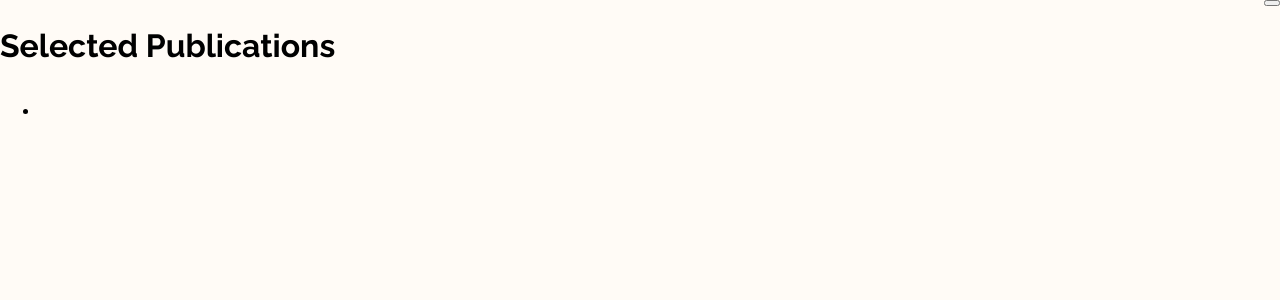
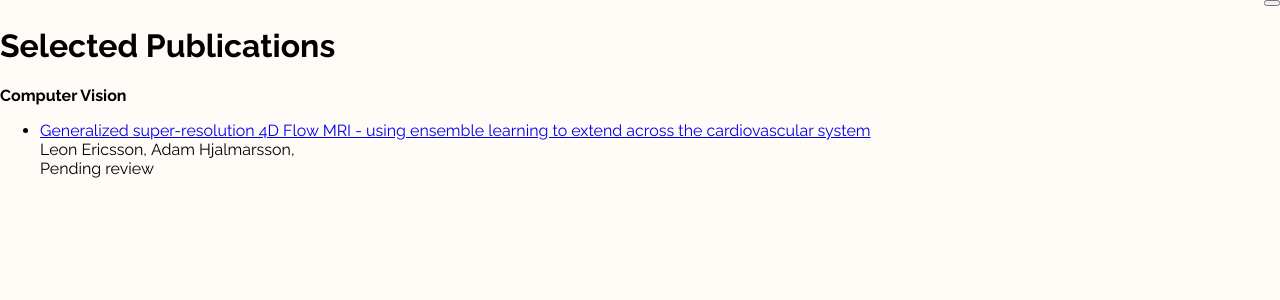
Before and after one commit to LeonEricsson/leonericsson.github.io, a Next.js app: page /publications in a window 1280 px wide. Shown: the top 300 px of the page. Built offline with nearby package versions, Linux system fonts and the light colour scheme.

Commit message:
testing publication

```diff
--- a/data.js
+++ b/data.js
@@ -174,15 +174,14 @@ export const skills = [
 
 export const publications = [
   {
-    category: "",
+    category: "Computer Vision",
     items: [
       {
-        name: "",
-        authors: [
-        ],
-        url: "",
+        name: "Generalized super-resolution 4D Flow MRI - using ensemble learning to extend across the cardiovascular system",
+        authors: ["Leon Ericsson", "Adam Hjalmarsson"],
+        url: "https://arxiv.org/abs/2311.11819",
         publisher:
-          "",
+          "Pending review",
       },
     ],
   },
--- a/pages/publications.js
+++ b/pages/publications.js
@@ -4,9 +4,6 @@ import Layout from "../components/Layout";
 import { ArrowRightCircleIcon } from "@heroicons/react/24/outline";
 
 export default function Publications() {
-  const googleScholarURL =
-    "https://scholar.google.com/citations?user=XuwmCz4AAAAJ&hl=en";
-
   return (
     <Layout>
       <div className="container mx-auto pt-4 md:pt-12 md:px-12 lg:pt-24 lg:px-24">
```
